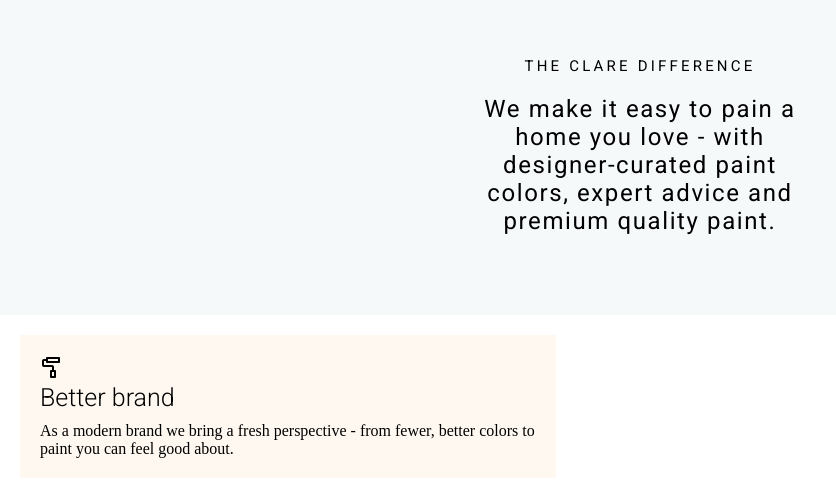
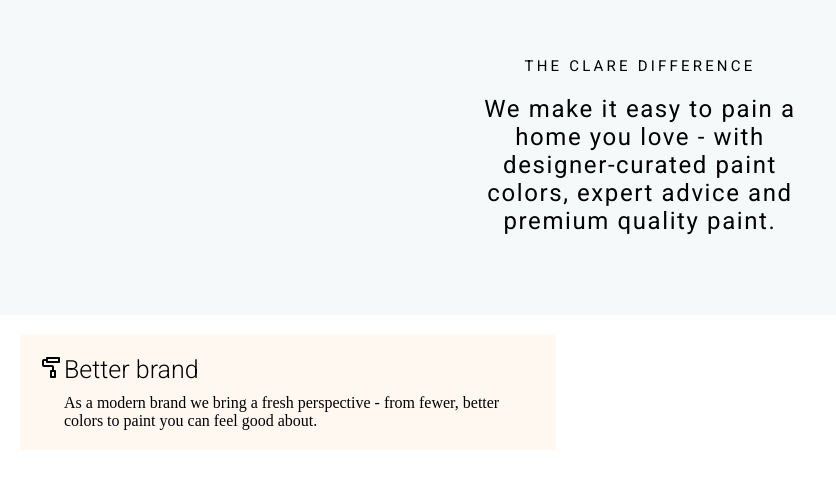
Before and after one commit to hellokristinafaye/clare-clone, a plain HTML site: page index.html in a window 1280 px wide. Shown: the part 1204-1702 px from the top of the page, without its empty margins (0-836 px from the left). After the commit the page ends 1674 px from the top, so only its background shows below. Drawn offline with nearby package versions, Linux system fonts and the light colour scheme.

Commit message:
flex added to the correct box!

```diff
--- a/style.css
+++ b/style.css
@@ -130,6 +130,7 @@
     background: var(--highlight-color-2);
     padding: 20px;
     margin: 20px;
+    display: flex;
 }
 .info-box h2 {
     font-weight: 350;
@@ -140,3 +141,7 @@
     font-family: 'Times New Roman', Times, serif;
     margin-top: 10px;
 }
+
+/* .left-info-container {
+    display: flex;
+} */
```
